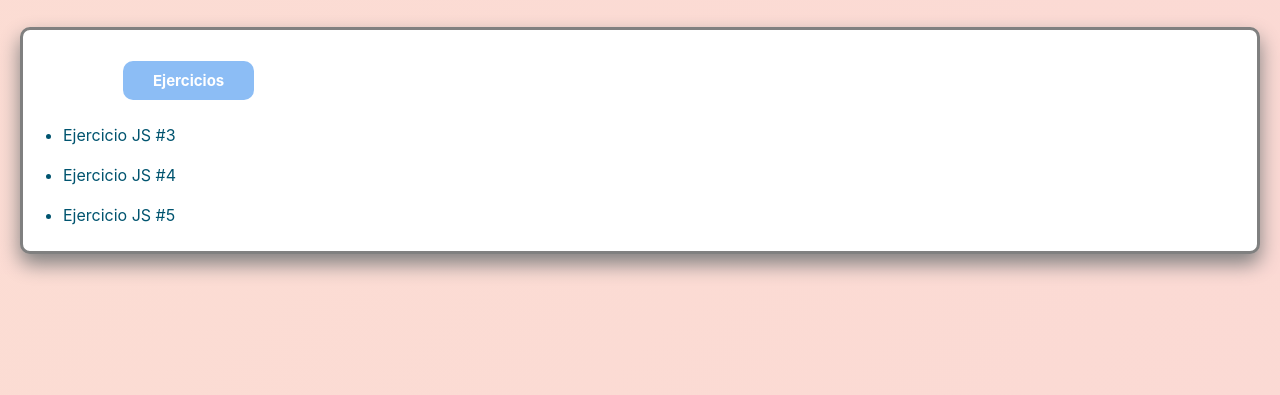
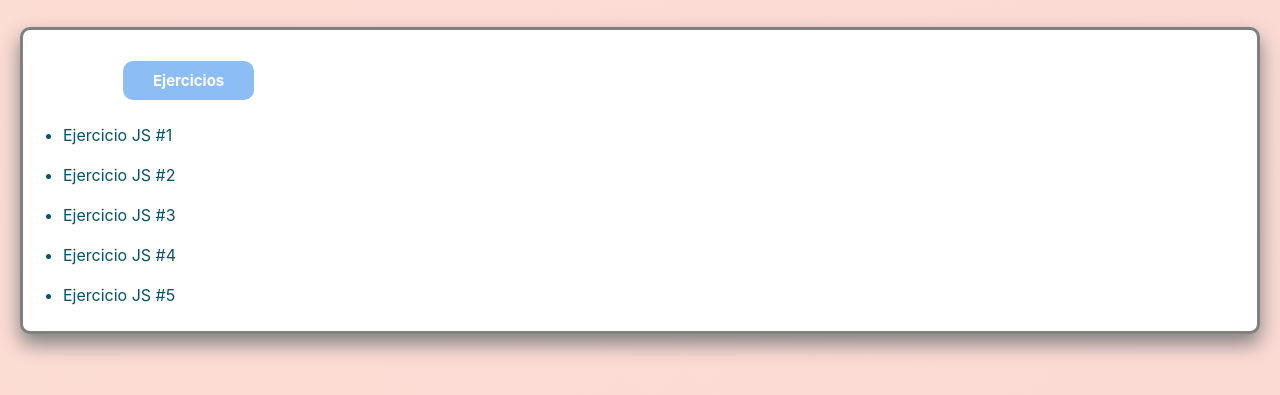
Before and after one commit to jairyanez/fundamentosWeb52, a plain HTML site: page index.html in a window 1280 px wide. Shown: the part 69-464 px from the top of the page. Drawn offline with Linux system fonts and the light colour scheme.

Commit message:
Agregue links de ejercicios JS al index

```diff
--- a/index.html
+++ b/index.html
@@ -17,6 +17,8 @@
     <div id="container-list">
         <ul id="practica-list">
             <h3>Ejercicios</h3>
+            <li><a href="https://fdw52ad2022.github.io/website52/jairyanez/js1.html">Ejercicio JS #1</a></li>
+            <li><a href="https://fdw52ad2022.github.io/website52/jairyanez/js2.html">Ejercicio JS #2</a></li>
             <li><a href="html/js3.html">Ejercicio JS #3</a></li>
             <li><a href="html/js4.html">Ejercicio JS #4</a></li>
             <li><a href="html/js5.html">Ejercicio JS #5</a></li>
```
